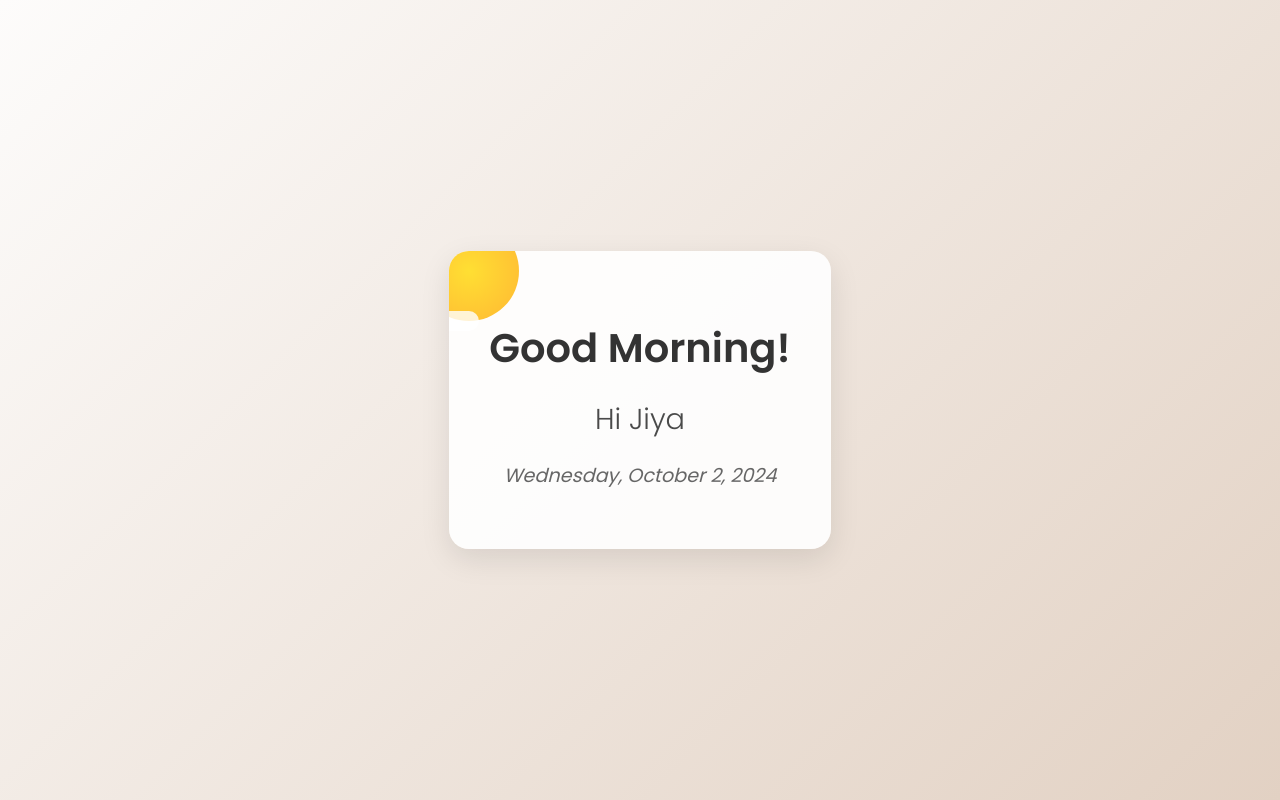
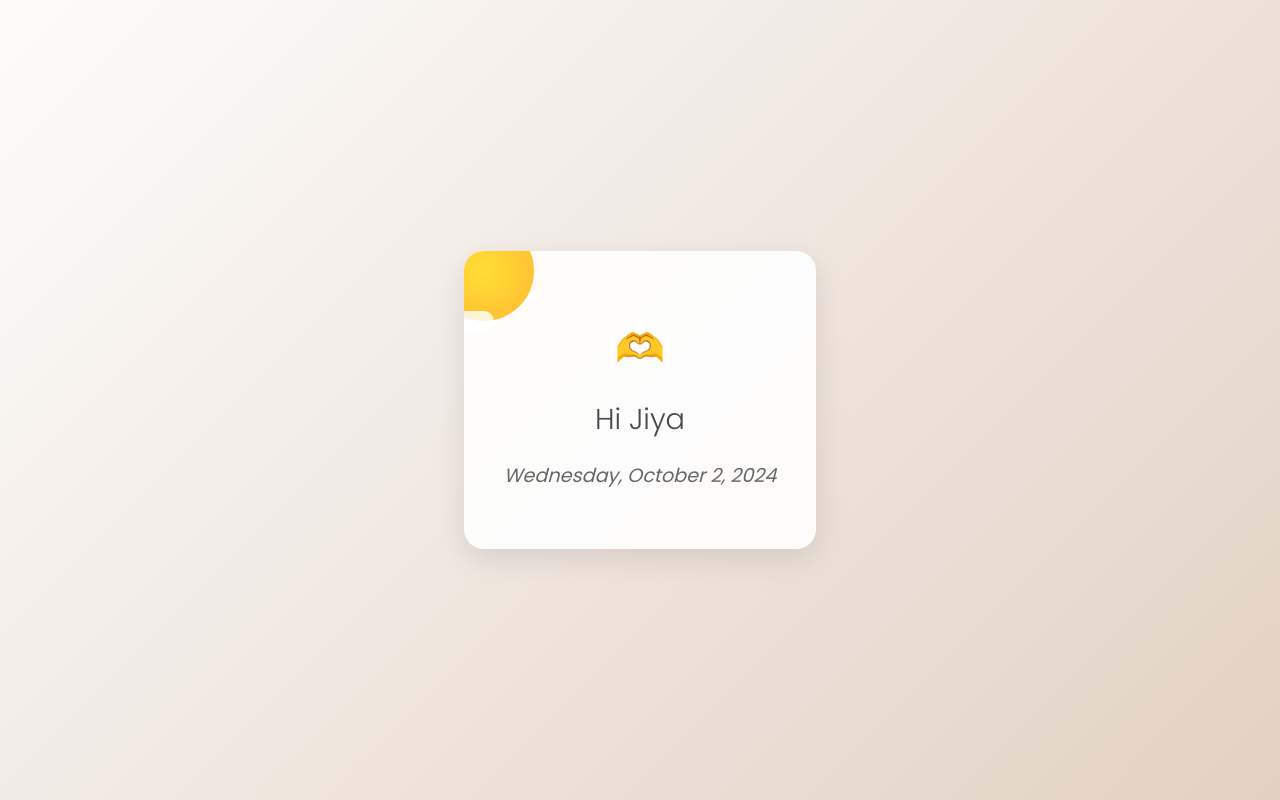
Before and after one commit to chrisvinsonk/chrisvinsonk.github.io, a plain HTML site: page index.html in a window 1280 px wide. Drawn offline with Linux system fonts and the light colour scheme.

Commit message:
Update index.html

```diff
--- a/index.html
+++ b/index.html
@@ -95,7 +95,7 @@
         <div class="sun"></div>
         <div class="cloud"></div>
         <div class="cloud"></div>
-        <h1>Good Morning!</h1>
+        <h1>🫶</h1>
         <p id="greeting"></p>
         <p id="date"></p>
     </div>
```
